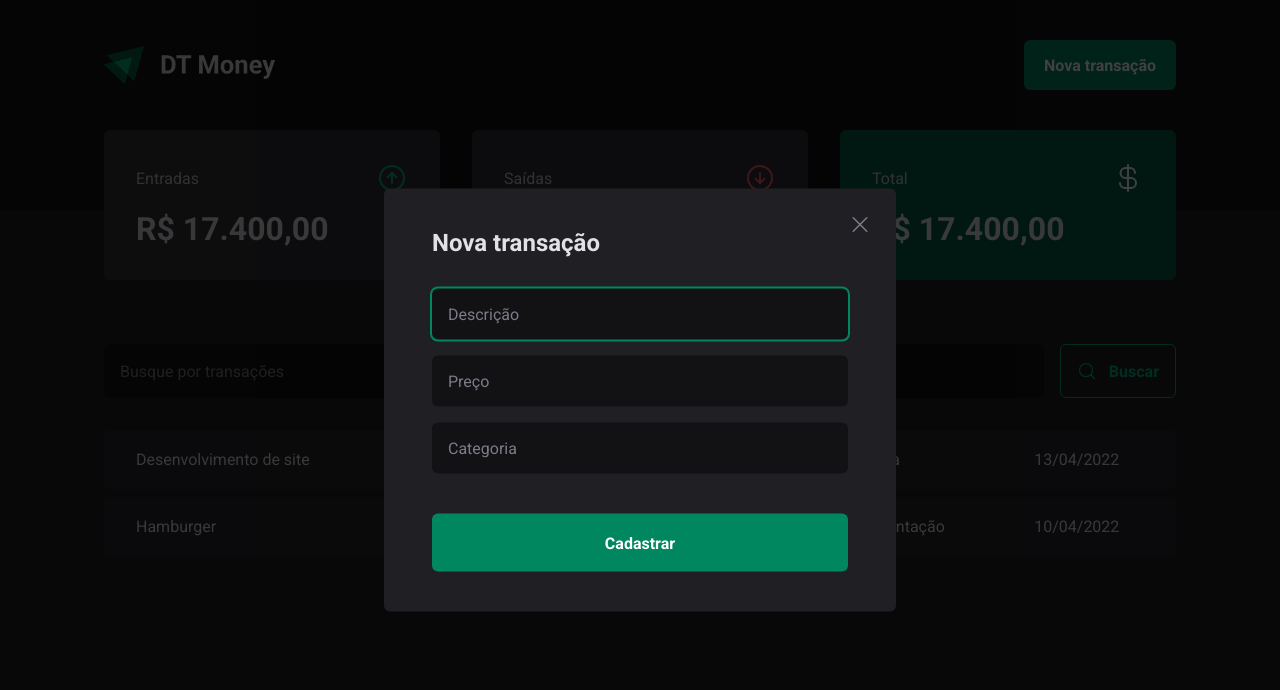
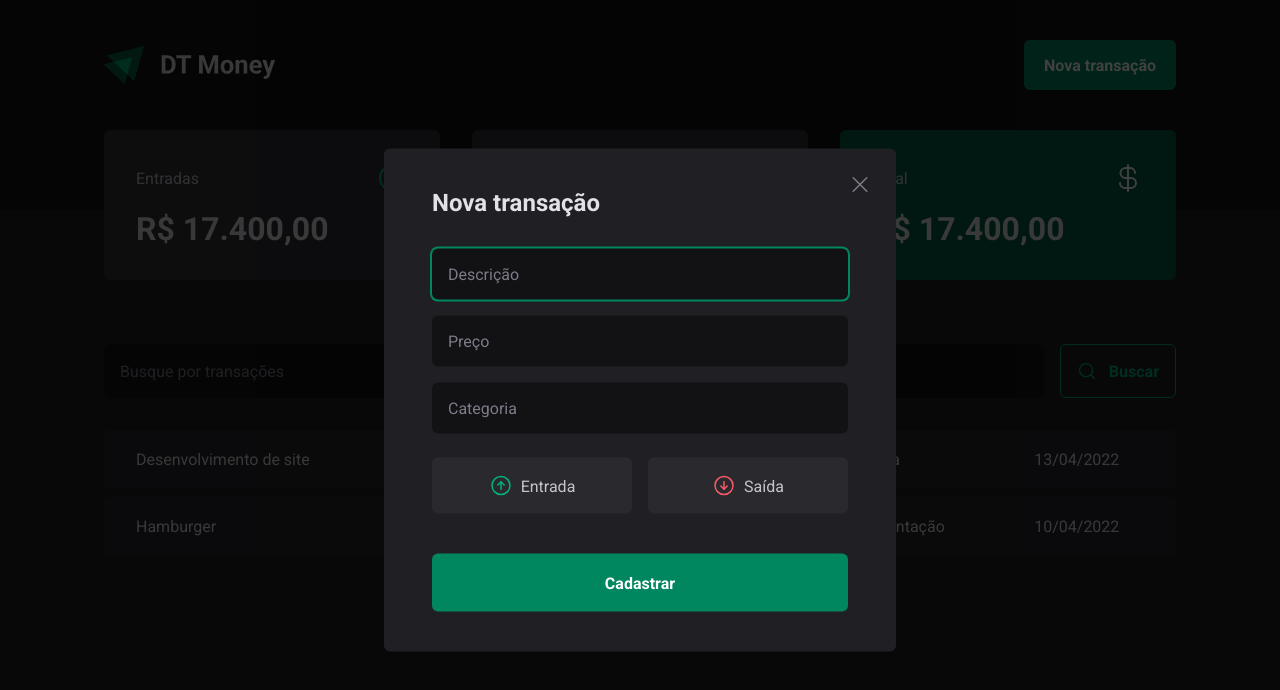
Before and after one commit to millenabomtempo/dt-money, a React (Vite) app: page / in a window 1280 px wide. Both pictures are taken after a click on the button "Nova transação". Shown: the top 690 px of the page. Built offline with nearby package versions, Linux system fonts and the light colour scheme.

Commit message:
add transaction type button and its variants to transaction modal

```diff
--- a/src/components/NewTransactionModal/index.tsx
+++ b/src/components/NewTransactionModal/index.tsx
@@ -1,6 +1,6 @@
 import * as Dialog from '@radix-ui/react-dialog'
-import { X } from 'phosphor-react'
-import { CloseButton, Content, Overlay } from './styles'
+import { ArrowCircleDown, ArrowCircleUp, X } from 'phosphor-react'
+import { CloseButton, Content, Overlay, TransactionType, TransactionTypeButton } from './styles'
 
 export function NewTransactionModal() {
   return (
@@ -14,7 +14,16 @@
           <input type="text" placeholder='Descrição' required />
           <input type="number" placeholder='Preço' required />
           <input type="text" placeholder='Categoria' required />
-
+            <TransactionType>
+              <TransactionTypeButton variant='income'>
+                <ArrowCircleUp size={24} />
+                Entrada
+              </TransactionTypeButton>
+              <TransactionTypeButton variant='outcome'>
+                <ArrowCircleDown size={24} />
+                Saída
+              </TransactionTypeButton>
+            </TransactionType>
           <button type='submit'>Cadastrar</button>
         </form>
 
--- a/src/components/NewTransactionModal/styles.ts
+++ b/src/components/NewTransactionModal/styles.ts
@@ -65,5 +65,33 @@
   right: 1.5rem;
   line-height: 0;
   cursor: pointer;
-  color: ${props => props.theme["gray-500"]}
+  color: ${props => props.theme["gray-500"]};
 `
+
+export const TransactionType = styled.div`
+  display: grid;
+  grid-template-columns: repeat(2, 1fr);
+  gap: 1rem;
+  margin-top: 0.5rem;
+`
+
+interface TransactionTypeButtonProps {
+  variant: 'income' | 'outcome'
+}
+
+export const TransactionTypeButton = styled.button<TransactionTypeButtonProps>`
+  background: ${props => props.theme["gray-700"]};
+  padding: 1rem;
+  display: flex;
+  align-items: center;
+  justify-content: center;
+  gap: 0.5rem;
+  border-radius: 6px;
+  cursor: pointer;
+  border: 0;
+  color: ${props => props.theme["gray-300"]};
+
+  svg {
+    color: ${props => props.variant === 'income' ? props.theme["green-300"] : props.theme["red-300"]};
+  }
+`
```
